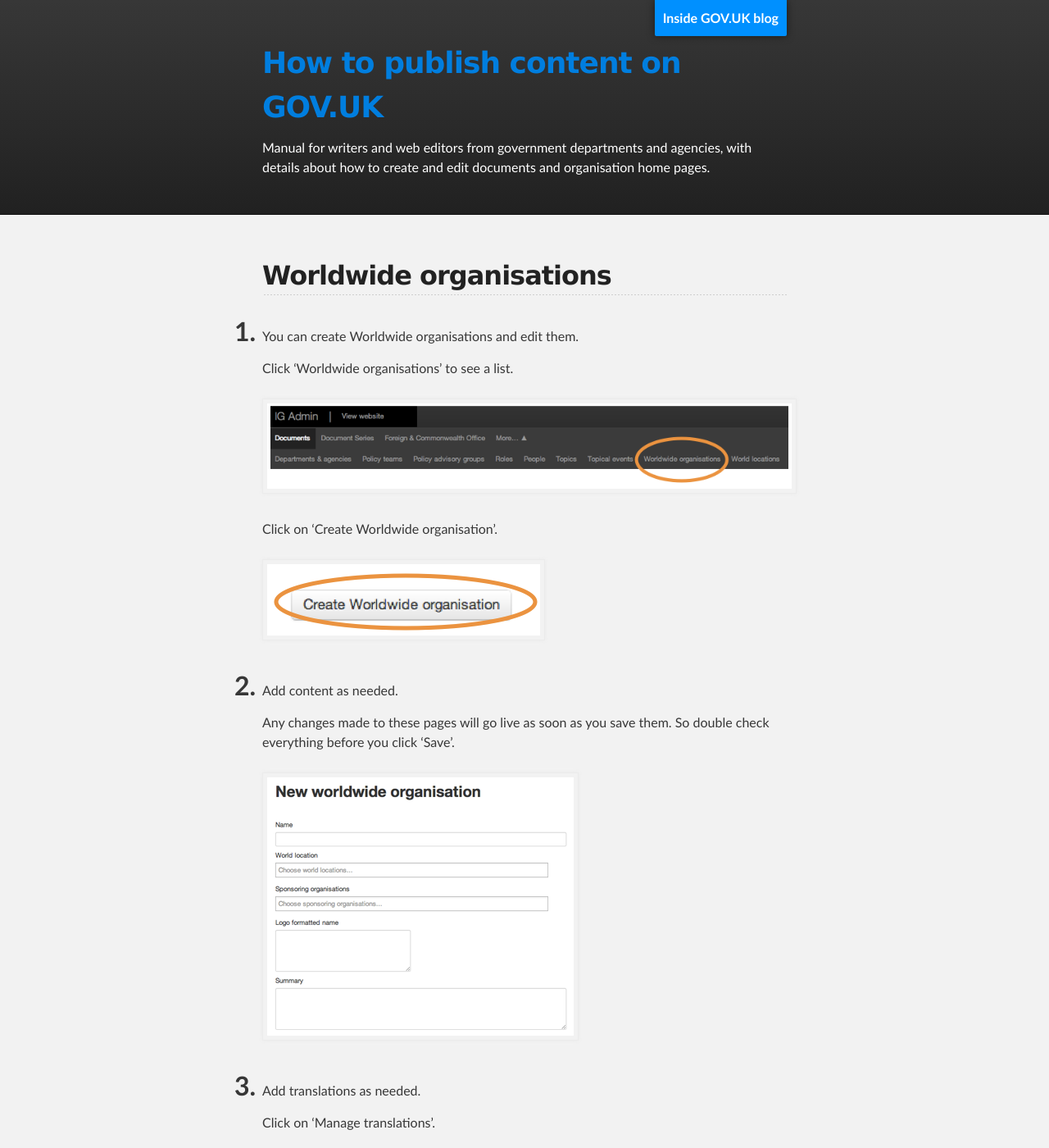
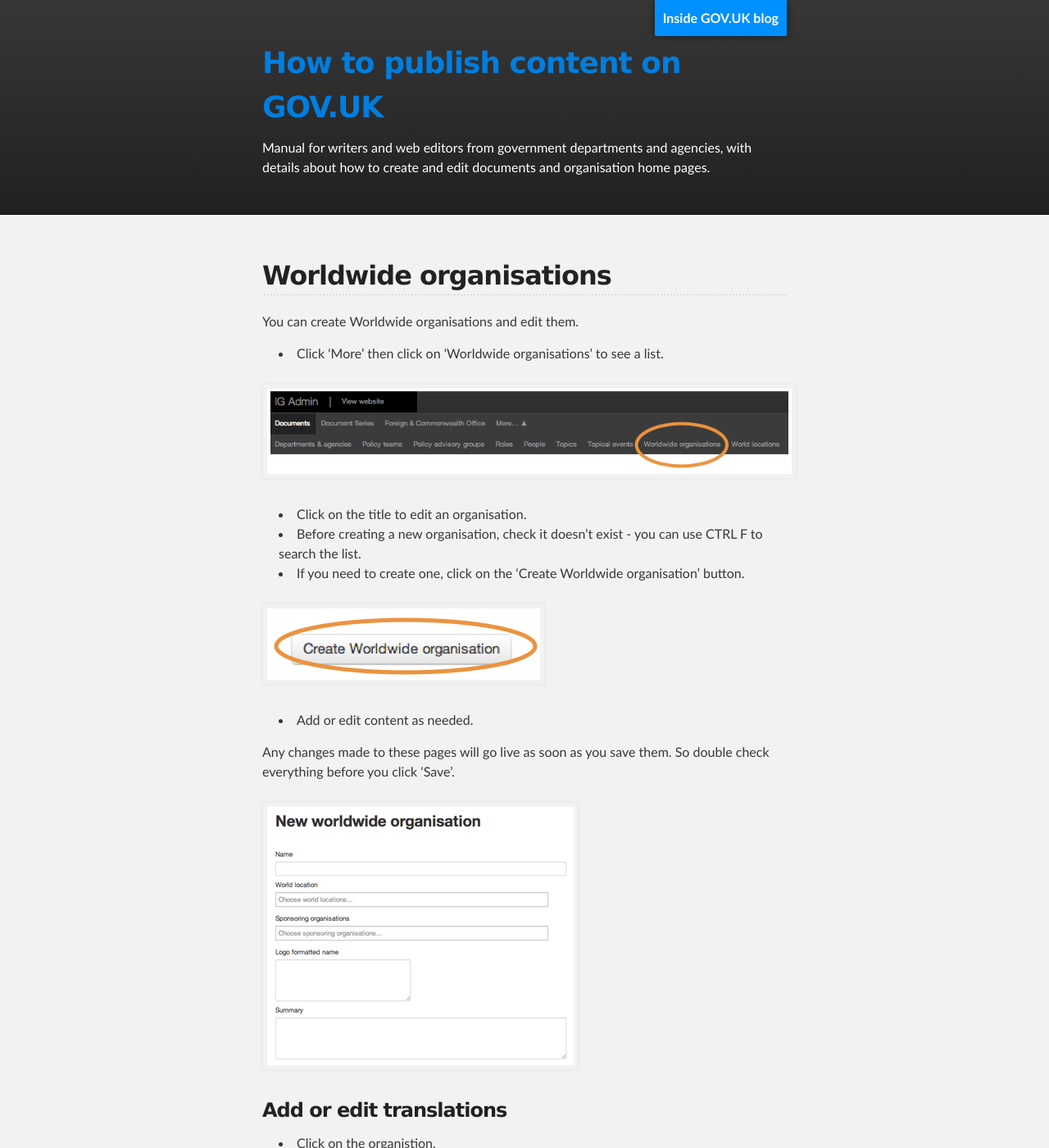
Before and after one commit to alphagov/inside-government-admin-guide, a Jekyll site: the page built from worldwide-network/worldwide-organisations.md, in a window 1280 px wide and 1400 px high. Shown: the whole window at 82% size. Built offline with Jekyll 4.4.1, drawn with Linux system fonts in a browser that asks for light colours; some of the changed text lies outside the part shown.

Commit message:
Restyled, updated images

```diff
--- a/worldwide-network/worldwide-organisations.md
+++ b/worldwide-network/worldwide-organisations.md
@@ -1,76 +1,72 @@
 ---
 layout: default
-title: Inside Government Admin Guide - Worldwide organisations
+title: How to publish content / Worldwide organisations
 ---
 
 ## Worldwide organisations
 
-1. You can create Worldwide organisations and edit them.
+You can create Worldwide organisations and edit them.
 
-	Click ‘Worldwide organisations’ to see a list.
+* Click 'More' then click on ‘Worldwide organisations’ to see a list.
 
-	![Worldwide organisation 1](worldwide-organisations-1.png)
+![Worldwide organisation 1](worldwide-organisations-1.png)
 
-	Click on ‘Create Worldwide organisation’.
+* Click on the title to edit an organisation.
+* Before creating a new organisation, check it doesn't exist - you can use CTRL F to search the list.
+* If you need to create one, click on the ‘Create Worldwide organisation’ button.
 
-	![Worldwide organisation 2](worldwide-organisations-2.png)
+![Worldwide organisation 2](worldwide-organisations-2.png)
 
-2. Add content as needed.
+* Add or edit content as needed.
 
-	Any changes made to these pages will go live as soon as you save them. So double check everything before you click ‘Save’.
+Any changes made to these pages will go live as soon as you save them. So double check everything before you click ‘Save’.
 
-	![Worldwide organisation 3](worldwide-organisations-3.png)
+![Worldwide organisation 3](worldwide-organisations-3.png)
 
-3. Add translations as needed.
+### Add or edit translations
 
-	Click on ‘Manage translations’.
+* Click on the organistion.
+* Click on the ‘Translations’ tab.
+* Open translations to edit them or create a new translation by clicking the 'Create translation' button.
 
-	![Worldwide organisation 4](worldwide-organisations-4.png)
+![Worldwide organisation 5](worldwide-organisations-5.png)
 
-	Pick a locale and click the ‘Add translation’ button.
+### Add or edit contact information and social media
 
-	![Worldwide organisation 5](worldwide-organisations-5.png)
+* Click on the name of your organisation.
 
-5. Add more information as needed.
+![Worldwide organisation 6](worldwide-organisations-7.png)
 
-	Click on the name of your organisation.
+* Click on the 'Offices' tab to add or edit contact details.
 
-	![Worldwide organisation 6](worldwide-organisations-6.png)
+![Worldwide organisation 8](worldwide-organisations-8.png)
 
-	Click on these tabs to add more info.
+* FCO should specify an office type from the drop down menu. Other organisations should select ‘Other’.
 
-	![Worldwide organisation 7](worldwide-organisations-7.png)
+![Worldwide organisation 9](worldwide-organisations-9.png)
 
-6. Add, edit or delete contact info.
+* FCO should tick the services provided by that office, if any.
 
-	![Worldwide organisation 8](worldwide-organisations-8.png)
+![Worldwide organisation 10](worldwide-organisations-10.png)
 
-7. FCO should specify an office type from the drop down menu. Other organisations should select ‘Other’.
+* Phone number fields should contain numbers, nothing else.
 
-	![Worldwide organisation 9](worldwide-organisations-9.png)
+![Worldwide organisation 11](worldwide-organisations-11.png)
 
-8. FCO should check services provided by that office, if any.
+* Click on 'Access and opening times' to add or edit these details.
+* Click on 'Social media accounts' to add or edit social media details.
 
-	![Worldwide organisation 10](worldwide-organisations-10.png)
 
-9. Phone number fields should contain numbers, nothing else.
+### Corporate information pages
 
-	![Worldwide organisation 11](worldwide-organisations-11.png)
+* Click on the name of your organisation.
 
-10. Add, edit or delete soclal media accounts.
+![Worldwide organisation 6](worldwide-organisations-7.png)
 
-	![Worldwide organisation 12](worldwide-organisations-12.png)
+* Click on the 'Corporate information pages' tab.
+* Click on the page name to edit the page.
+* To create a new page, pick a page type and enter content as needed.
 
-11. Add corporate info pages as needed.
+![Worldwide organisation 14](worldwide-organisations-14.png)
 
-	Click to add a new page.
-
-	![Worldwide organisation 13](worldwide-organisations-13.png)
-
-12. Pick a page type and enter content as needed.
-
-	You can only use each page once.
-
-	Remember to save when you’re done.
-
-	![Worldwide organisation 14](worldwide-organisations-14.png)
+You can only use each page once. Remember to save when you’re done.
```
